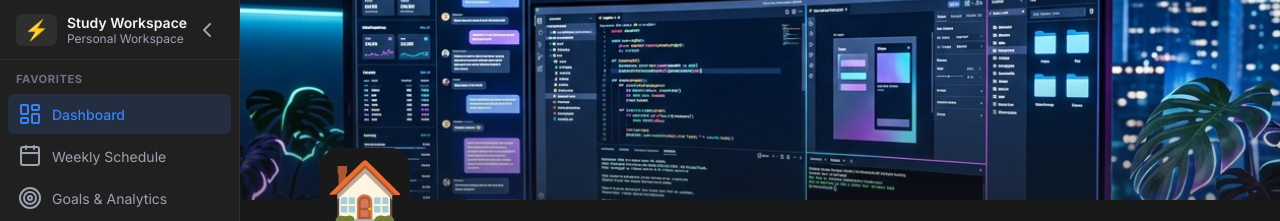
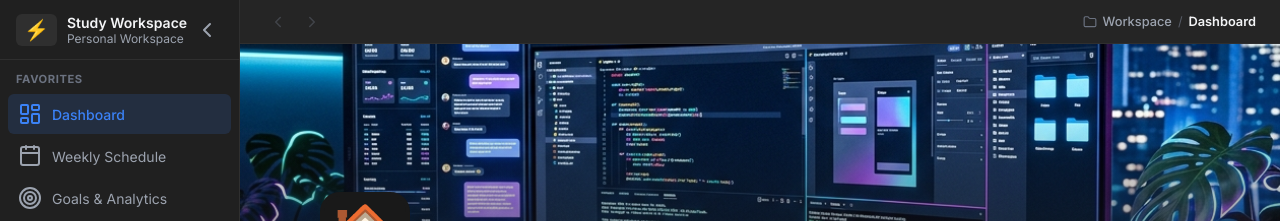
Before and after one commit to Jagadeesh-31/personal-notion-workspace, a website: page index.html in a window 1280 px wide. Shown: the top 221 px of the page. Drawn offline with nearby package versions, Linux system fonts and the light colour scheme; no server answers; a web font is replaced by a local one.

Commit message:
feat: add sticky top navigation bar with back/forward history buttons and breadcrumbs

```diff
--- a/app.js
+++ b/app.js
@@ -382,9 +382,10 @@ function validateHabitsStreak() {
     }
 }
 
-// ==========================================================================
-// View Router & Sidebar
-// ==========================================================================
+// Navigation History Stacks
+let historyStack = [];
+let forwardStack = [];
+let isNavigatingHistory = false;
 
 function initNavigation() {
     // Sidebar toggle (collapse / expand)
@@ -401,6 +402,36 @@ function initNavigation() {
         }
         safeCreateIcons();
     });
+
+    // History Back/Forward button handlers
+    const backBtn = document.getElementById("nav-back-btn");
+    const forwardBtn = document.getElementById("nav-forward-btn");
+
+    if (backBtn) {
+        backBtn.addEventListener("click", () => {
+            if (historyStack.length > 0) {
+                const prev = historyStack.pop();
+                const current = { view: state.currentView, docId: state.activeDocumentId };
+                forwardStack.push(current);
+                isNavigatingHistory = true;
+                switchView(prev.view, prev.docId);
+                isNavigatingHistory = false;
+            }
+        });
+    }
+
+    if (forwardBtn) {
+        forwardBtn.addEventListener("click", () => {
+            if (forwardStack.length > 0) {
+                const next = forwardStack.pop();
+                const current = { view: state.currentView, docId: state.activeDocumentId };
+                historyStack.push(current);
+                isNavigatingHistory = true;
+                switchView(next.view, next.docId);
+                isNavigatingHistory = false;
+            }
+        });
+    }
 
     // View buttons click handlers
     document.querySelectorAll("[data-view]").forEach(item => {
@@ -446,7 +477,42 @@ function updateThemeUI() {
     safeCreateIcons();
 }
 
+function updateNavigationButtons() {
+    const backBtn = document.getElementById("nav-back-btn");
+    const forwardBtn = document.getElementById("nav-forward-btn");
+    if (backBtn) backBtn.disabled = historyStack.length === 0;
+    if (forwardBtn) forwardBtn.disabled = forwardStack.length === 0;
+
+    const breadcrumbCurrent = document.getElementById("breadcrumb-current");
+    const breadcrumbParent = document.getElementById("breadcrumb-parent");
+    if (breadcrumbCurrent && breadcrumbParent) {
+        if (state.currentView === "document" && state.activeDocumentId) {
+            breadcrumbParent.textContent = "Documents";
+            const doc = state.documents.find(d => d.id === state.activeDocumentId);
+            breadcrumbCurrent.textContent = doc ? `${doc.emoji || '📄'} ${doc.title}` : "Untitled Document";
+        } else {
+            breadcrumbParent.textContent = "Workspace";
+            const viewNames = {
+                dashboard: "Dashboard",
+                schedule: "Weekly Schedule",
+                goals: "Goals & Analytics",
+                settings: "Settings"
+            };
+            breadcrumbCurrent.textContent = viewNames[state.currentView] || state.currentView;
+        }
+    }
+}
+
 function switchView(viewName, docId = null) {
+    if (!isNavigatingHistory) {
+        const currentView = state.currentView;
+        const currentDocId = state.activeDocumentId;
+        if (currentView !== viewName || currentDocId !== docId) {
+            historyStack.push({ view: currentView, docId: currentDocId });
+            forwardStack = []; // clear forward stack
+        }
+    }
+
     state.currentView = viewName;
 
     // Manage active state in sidebar menu
@@ -487,10 +553,11 @@ function switchView(viewName, docId = null) {
         renderGoals();
     } else if (viewName === "document" && docId) {
         loadDocumentEditor(docId);
-
-
         saveState();
     }
+
+    // Update breadcrumbs and history buttons
+    updateNavigationButtons();
 }
 
 function applyCoverStyle(coverKey, defaultKey = "dashboard") {
--- a/index.html
+++ b/index.html
@@ -83,6 +83,24 @@
 
         <!-- Main Workspace Viewport -->
         <main class="main-content">
+            <!-- Sticky Navigation Topbar -->
+            <div class="workspace-topbar">
+                <div class="nav-history-buttons">
+                    <button class="nav-btn" id="nav-back-btn" title="Go back" disabled>
+                        <i data-lucide="chevron-left"></i>
+                    </button>
+                    <button class="nav-btn" id="nav-forward-btn" title="Go forward" disabled>
+                        <i data-lucide="chevron-right"></i>
+                    </button>
+                </div>
+                <div class="workspace-breadcrumbs" id="workspace-breadcrumbs">
+                    <i data-lucide="folder" class="breadcrumb-icon"></i>
+                    <span id="breadcrumb-parent">Workspace</span>
+                    <span class="breadcrumb-separator">/</span>
+                    <span id="breadcrumb-current">Dashboard</span>
+                </div>
+            </div>
+
             <!-- Decorative Header Cover -->
             <div class="workspace-cover" id="workspace-cover">
                 <div class="cover-gradient"></div>
--- a/style.css
+++ b/style.css
@@ -2412,3 +2412,78 @@ input:checked + .slider:before {
     font-weight: 500;
 }
 .settings-link:hover { text-decoration: underline; }
+
+/* Sticky Navigation Topbar Style */
+.workspace-topbar {
+    height: 44px;
+    display: flex;
+    align-items: center;
+    justify-content: space-between;
+    padding: 0 24px;
+    background: var(--bg-card);
+    border-bottom: 1px solid var(--border-color);
+    flex-shrink: 0;
+    z-index: 99;
+}
+
+.nav-history-buttons {
+    display: flex;
+    gap: 6px;
+    align-items: center;
+}
+
+.nav-btn {
+    background: transparent;
+    border: none;
+    color: var(--text-primary);
+    width: 28px;
+    height: 28px;
+    border-radius: 6px;
+    display: flex;
+    align-items: center;
+    justify-content: center;
+    cursor: pointer;
+    transition: all 0.2s ease;
+    padding: 0;
+}
+
+.nav-btn:hover:not(:disabled) {
+    background: var(--bg-card-hover);
+}
+
+.nav-btn:disabled {
+    color: var(--text-muted);
+    opacity: 0.4;
+    cursor: not-allowed;
+}
+
+.nav-btn svg {
+    width: 18px;
+    height: 18px;
+}
+
+.workspace-breadcrumbs {
+    display: flex;
+    align-items: center;
+    gap: 6px;
+    font-size: 0.8rem;
+    color: var(--text-secondary);
+    font-weight: 500;
+}
+
+.breadcrumb-icon {
+    width: 14px;
+    height: 14px;
+    color: var(--text-muted);
+}
+
+.breadcrumb-separator {
+    color: var(--text-muted);
+    font-weight: 400;
+    opacity: 0.7;
+}
+
+#breadcrumb-current {
+    color: var(--text-primary);
+    font-weight: 600;
+}
```
